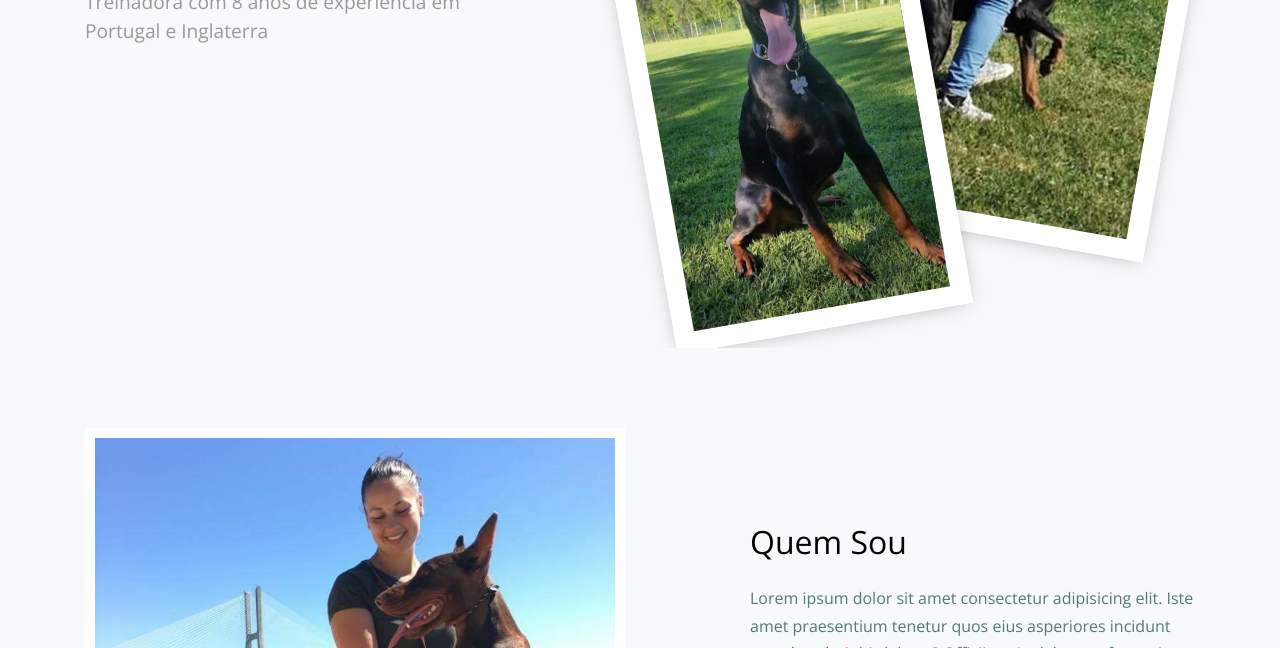
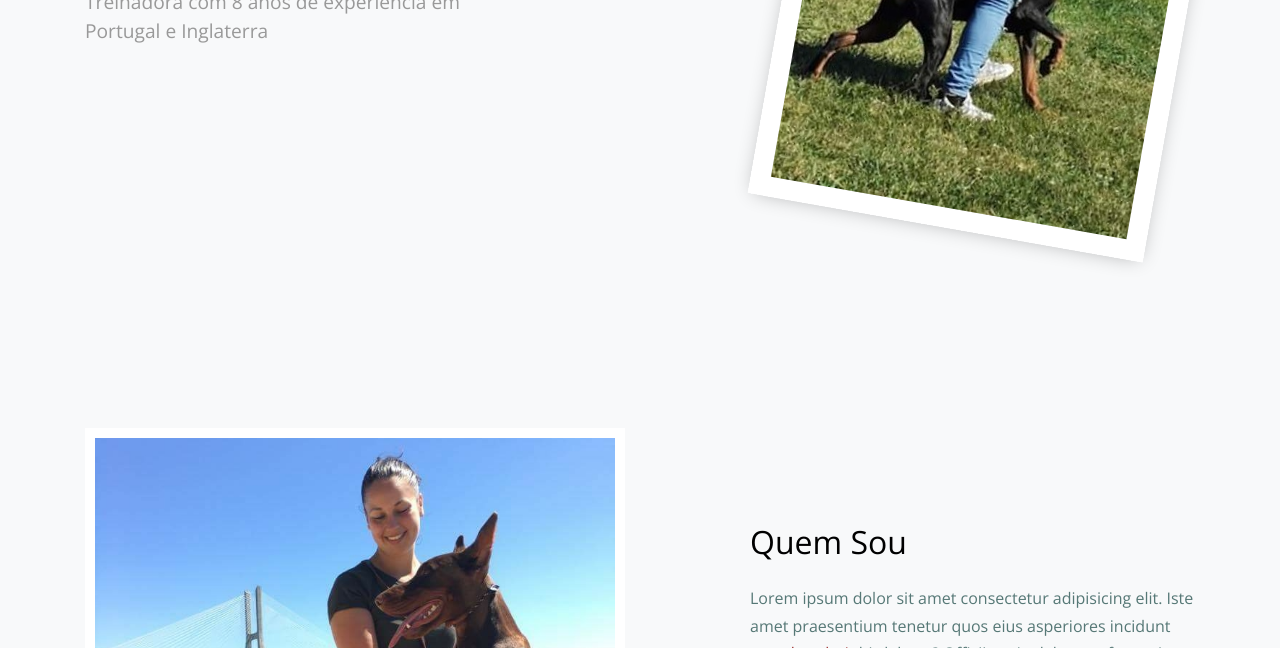
Before and after one commit to kellydogtrainer/kellydogtrainer.github.io, a plain HTML site: page index.html in a window 1280 px wide. Shown: the part 452-1100 px from the top of the page. Drawn offline with nearby package versions, Linux system fonts and the light colour scheme; files whose address does not match are found by name.

Commit message:
Add files via upload

```diff
--- a/index.html
+++ b/index.html
@@ -95,7 +95,7 @@
           </div>
           <div class="col-md-5 align-self-center text-center text-md-right">
             <img src="images/dog_1.jpg" alt="Image" class="img-fluid cover-img">
-            <img src="images/dog_2.jpg" alt="Image" class="img-fluid cover-img2">
+
           </div>
         </div>
       </div>
```
